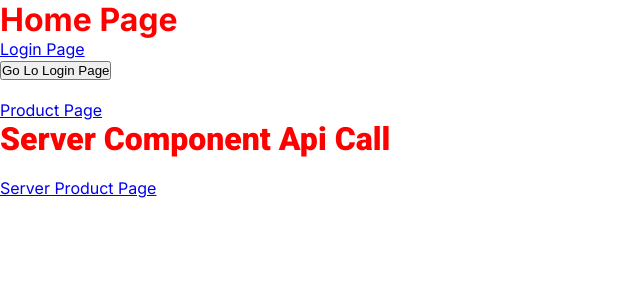
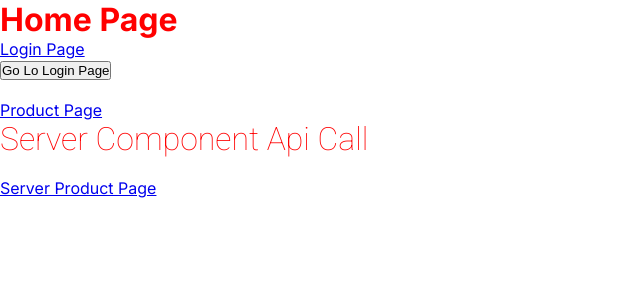
Before and after one commit to Avinashvns/nextjslearn, a Next.js app: page / in a window 1280 px wide. Shown: the top 300 px of the page, without its empty margins (0-640 px from the left). Built offline with nearby package versions, Linux system fonts and the light colour scheme.

Commit message:
google font with next js

```diff
--- a/src/app/layout.js
+++ b/src/app/layout.js
@@ -11,11 +11,11 @@ export const metadata = {
 export default function RootLayout({ children }) {
   return (
     <html lang="en">
-      <head>
+      {/* <head>
         <link rel="preconnect" href="https://fonts.googleapis.com" />
         <link rel="preconnect" href="https://fonts.gstatic.com" crossorigin />
         <link href="https://fonts.googleapis.com/css2?family=Roboto:wght@100;300;500;700;900&display=swap" rel="stylesheet" />
-      </head>
+      </head> */}
       <body className={inter.className}>{children}</body>
     </html>
   )
--- a/src/app/page.js
+++ b/src/app/page.js
@@ -5,6 +5,14 @@ import Link from 'next/link';
 
 // Navigation Hook
 import { useRouter } from 'next/navigation';
+// Font google
+import { Roboto } from 'next/font/google';
+
+const roboto = Roboto({
+  weight: '100',
+  subsets: ['latin'],
+  display: 'swap'
+})
 
 export default function Home() {
 
@@ -31,7 +39,8 @@ export default function Home() {
       <Link href="/productlist">Product Page</Link>
 
       <br />
-      <h1 style={{ fontFamily: 'Roboto', fontWeight: 900 }}>Server Component Api Call</h1>
+      {/* <h1 style={{ fontFamily: 'Roboto', fontWeight: 900 }}>Server Component Api Call</h1> */}
+      <h1 className={roboto.className}>Server Component Api Call</h1>
       <br />
       <Link href="/productserver">Server Product Page</Link>
 
```
